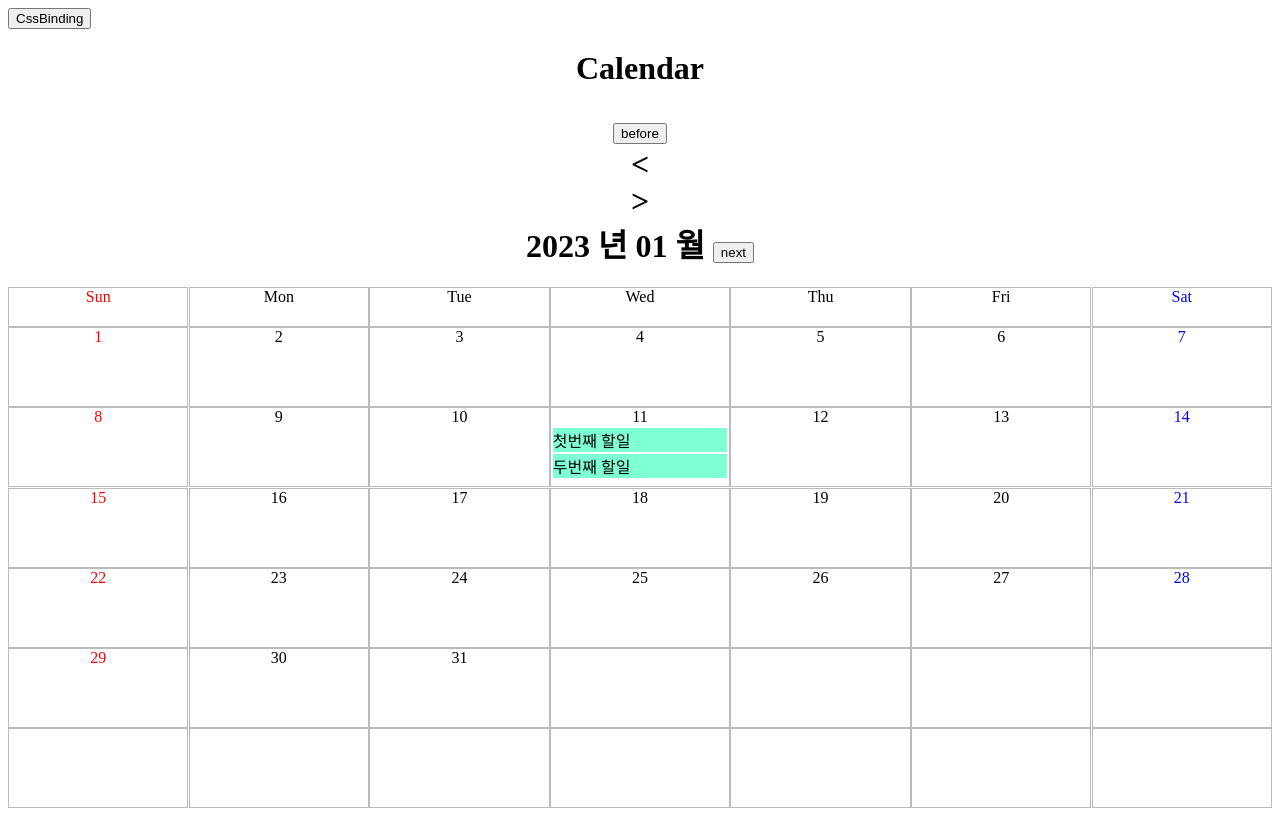
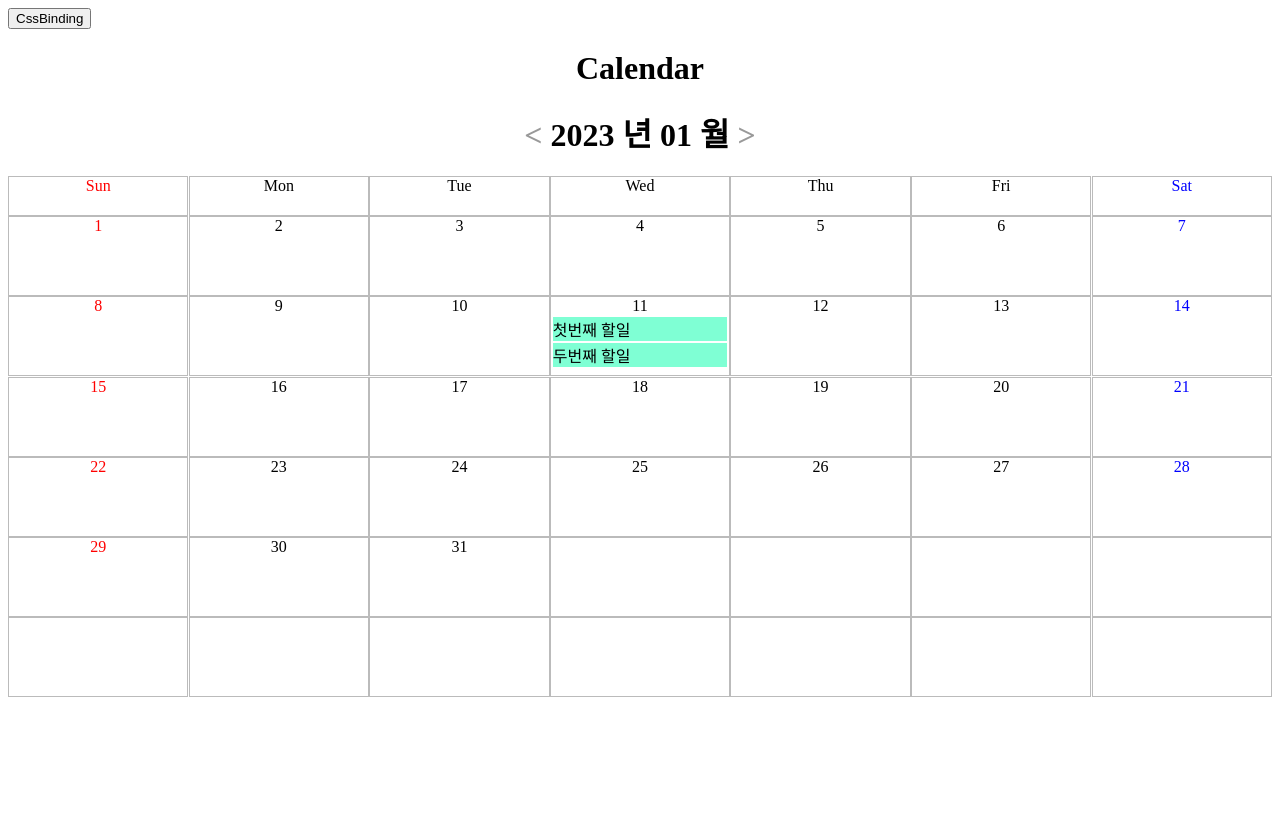
Before and after one commit to airweather/calendar-vue, a Vue app: page / in a window 1280 px wide. Both pictures are taken after a click on the button "Calendar". Built offline with nearby package versions, Linux system fonts and the light colour scheme.

Commit message:
버튼 수정

```diff
--- a/src/components/Calendar.vue
+++ b/src/components/Calendar.vue
@@ -3,12 +3,10 @@
     <h1>Calendar</h1>
     <div id="calendar">
       <h1>
-        <button @click="lastMonth">before</button>
-        <div> &lt; </div>
-        <div> > </div>
+        <a @click="lastMonth">&lt;</a>
         {{ year }} 년
         {{month}} 월
-        <button @click="nextMonth">next</button>
+        <a @click="nextMonth">></a>
       </h1>
       <div id="days">
         <div v-for="day, i in days" :key="i">
@@ -60,13 +58,11 @@ export default {
       year: 0,
     }
   },
-
   created() {
     this.setDate();
     this.calcDate();
     this.dateSetup();
   },
-
   methods: {
     dateSetup() {
       for(let i=0; i<42; i++) {
@@ -77,6 +73,7 @@ export default {
             memos: '',
             });
         }
+        // memo 확인 용 더미데이터
         else if(i === 10){
           this.dates.push({
            id:`${i}`,
@@ -102,13 +99,11 @@ export default {
       this.year = getDate.getFullYear();
     },
     calcDate() {
-      console.log(this.year, this.month);
       const timeDate = this.year+'-'+this.month+'-01';
       const date = new dayjs(timeDate);
       this.lastDay = date.daysInMonth();
       this.firstDay = date.startOf('month').$W;
     },
-
     lastMonth() {
       if(this.month <= 1) {
         this.month = 12;
@@ -144,7 +139,6 @@ export default {
 </script>
 
 <style>
-
   #calendar-container {
     margin: 0;
     text-align: center;
@@ -173,4 +167,9 @@ export default {
   main {
     text-align: center;
   }
+
+  a {
+    cursor: pointer;
+    color: #999
+  }
 </style>
```
